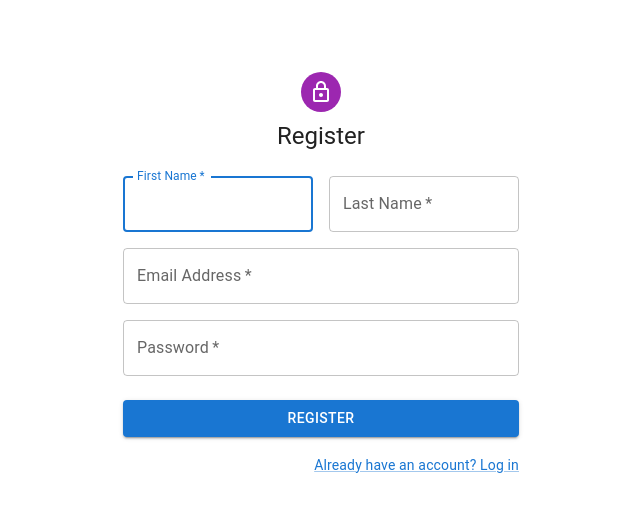
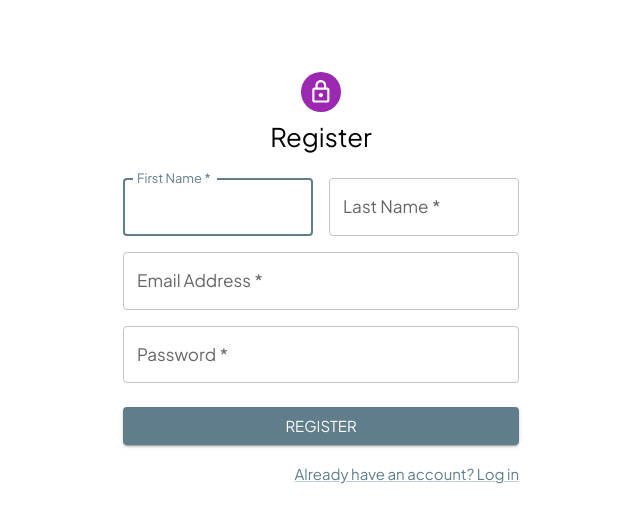
Before and after one commit to IKT-Team36/Student-productivity-helper-app-Frontend, a React (Vite) app: page /Register in a window 1280 px wide. Shown: the top 522 px of the page, without its empty margins (319-959 px from the left). Built offline with nearby package versions, Linux system fonts and the light colour scheme.

Commit message:
theme changed

```diff
--- a/src/ui/layout-page/register/Register.tsx
+++ b/src/ui/layout-page/register/Register.tsx
@@ -40,9 +40,6 @@ interface FormValues {
   phoneNumber: string;
 }
 
-// TODO remove, this demo shouldn't need to reset the theme.
-const defaultTheme = createTheme();
-
 const validationSchema = yup.object({
   name: yup.string("Enter your name").required("Name is required"),
   surname: yup.string("Enter your surname").required("Surname is required"),
@@ -73,7 +70,6 @@ export const Register = (): ReactElement => {
       });
 
       return (
-        <ThemeProvider theme={defaultTheme}>
           <Container component="main" maxWidth="xs">
             <CssBaseline />
             <Box
@@ -100,7 +96,7 @@ export const Register = (): ReactElement => {
                   <Grid item xs={12} sm={6}>
                     <TextField
                       autoComplete="given-name"
-                      name="firstName"
+                      name="name"
                       required
                       fullWidth
                       id="firstName"
@@ -118,7 +114,7 @@ export const Register = (): ReactElement => {
                       fullWidth
                       id="lastName"
                       label="Last Name"
-                      name="lastName"
+                      name="surname"
                       autoComplete="family-name"
                       value={formik.values.surname}
                       onChange={formik.handleChange}
@@ -174,6 +170,5 @@ export const Register = (): ReactElement => {
               </Box>
             </Box>
           </Container>
-        </ThemeProvider>
       );
 }
```
